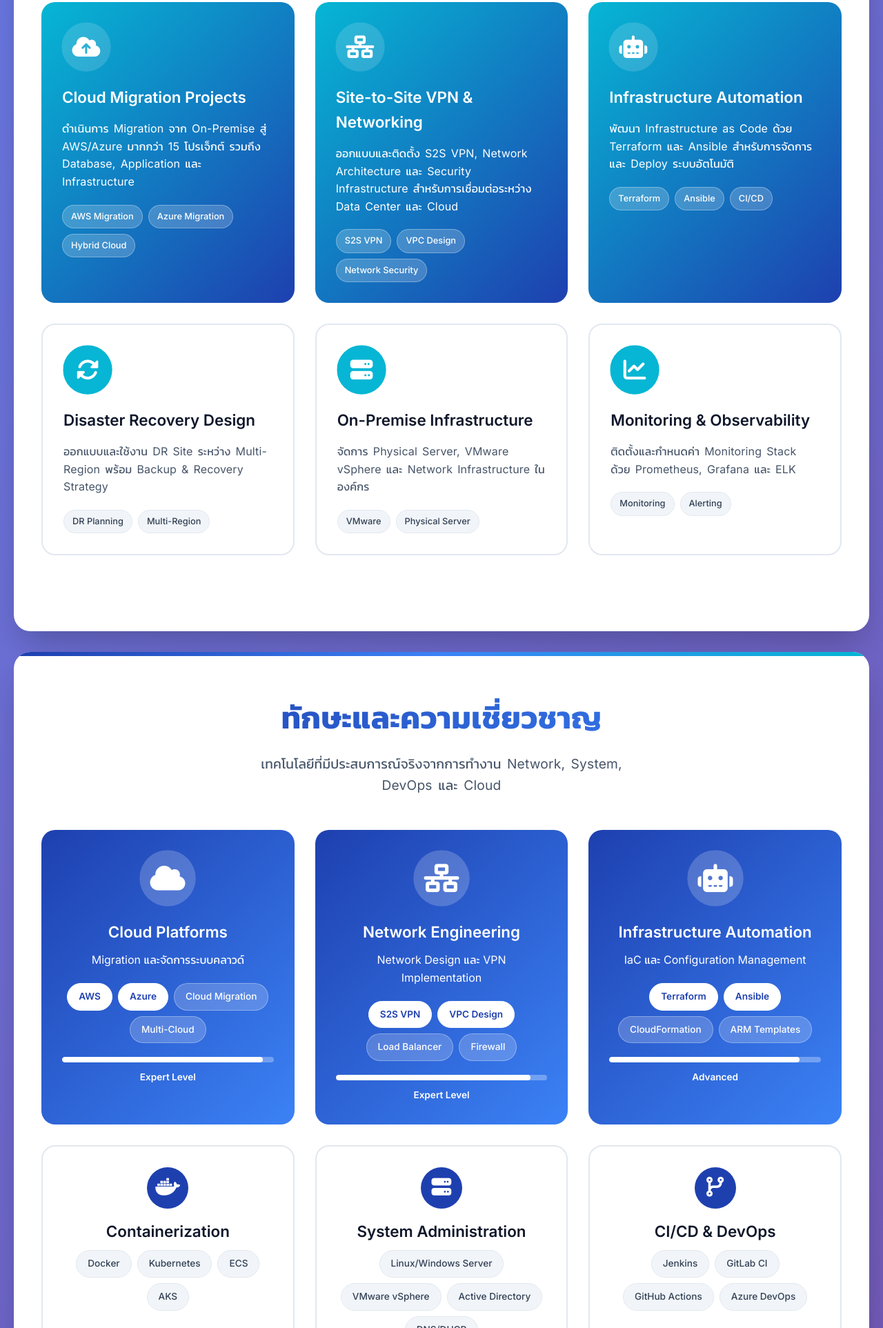
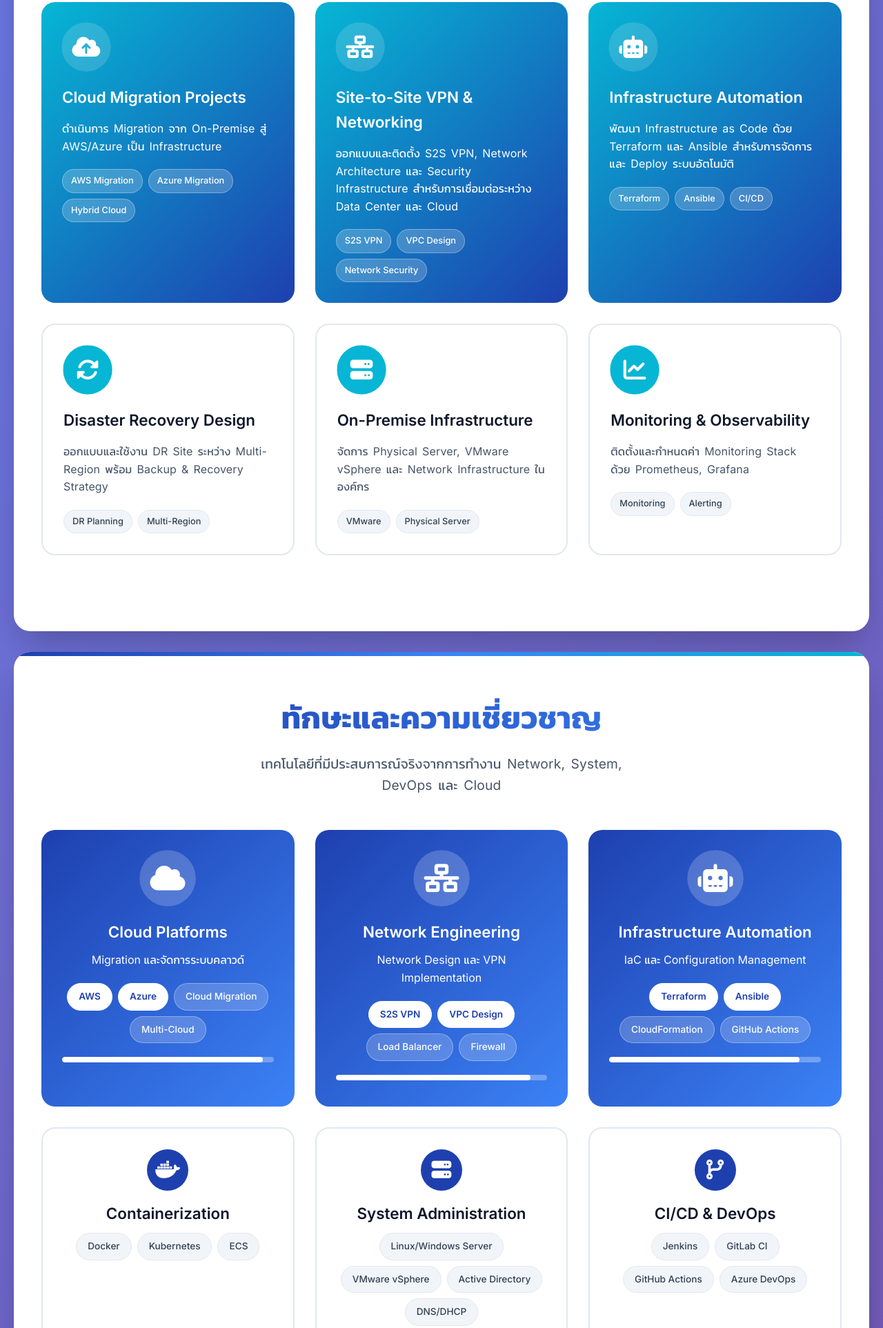
Before and after one commit to xkre8/Cloud-Engineer, a website: page index.html in a window 1280 px wide. Shown: the part 832-2757 px from the top of the page at 69% size. Drawn offline with Linux system fonts and the light colour scheme.

Commit message:
new design resume

```diff
--- a/index.html
+++ b/index.html
@@ -100,8 +100,7 @@ Key Skills: Infrastructure Design  Network Engineering  System Administration  D
                     </div>
                     <h3 class="project-title">Cloud Migration Projects</h3>
                     <p class="project-description thai-text">
-                        ดำเนินการ Migration จาก On-Premise สู่ AWS/Azure มากกว่า 15 โปรเจ็กต์
-                        รวมถึง Database, Application และ Infrastructure
+                        ดำเนินการ Migration จาก On-Premise สู่ AWS/Azure เป็น Infrastructure
                     </p>
                     <div class="project-tags">
                         <span class="tag">AWS Migration</span>
@@ -179,7 +178,7 @@ Key Skills: Infrastructure Design  Network Engineering  System Administration  D
                     <h3 class="project-title">Monitoring & Observability</h3>
                     <p class="project-description thai-text">
                         ติดตั้งและกำหนดค่า Monitoring Stack
-                        ด้วย Prometheus, Grafana และ ELK
+                        ด้วย Prometheus, Grafana
                     </p>
                     <div class="project-tags">
                         <span class="tag">Monitoring</span>
@@ -213,7 +212,7 @@ Key Skills: Infrastructure Design  Network Engineering  System Administration  D
                         <div class="level-bar">
                             <div class="level-fill" style="width: 95%"></div>
                         </div>
-                        <span class="level-text">Expert Level</span>
+                        <!-- <span class="level-text">Expert Level</span> -->
                     </div>
                 </div>
 
@@ -233,7 +232,7 @@ Key Skills: Infrastructure Design  Network Engineering  System Administration  D
                         <div class="level-bar">
                             <div class="level-fill" style="width: 92%"></div>
                         </div>
-                        <span class="level-text">Expert Level</span>
+                        <!-- <span class="level-text">Expert Level</span> -->
                     </div>
                 </div>
 
@@ -247,13 +246,13 @@ Key Skills: Infrastructure Design  Network Engineering  System Administration  D
                         <span class="skill-tag primary">Terraform</span>
                         <span class="skill-tag primary">Ansible</span>
                         <span class="skill-tag">CloudFormation</span>
-                        <span class="skill-tag">ARM Templates</span>
+                        <span class="skill-tag">GitHub Actions</span>
                     </div>
                     <div class="skill-level">
                         <div class="level-bar">
                             <div class="level-fill" style="width: 90%"></div>
                         </div>
-                        <span class="level-text">Advanced</span>
+                        <!-- <span class="level-text">Advanced</span> -->
                     </div>
                 </div>
 
@@ -266,7 +265,7 @@ Key Skills: Infrastructure Design  Network Engineering  System Administration  D
                         <span class="skill-tag">Docker</span>
                         <span class="skill-tag">Kubernetes</span>
                         <span class="skill-tag">ECS</span>
-                        <span class="skill-tag">AKS</span>
+                        <!-- <span class="skill-tag">AKS</span> -->
                     </div>
                 </div>
 
@@ -304,7 +303,7 @@ Key Skills: Infrastructure Design  Network Engineering  System Administration  D
                     <div class="skill-items">
                         <span class="skill-tag">Prometheus</span>
                         <span class="skill-tag">Grafana</span>
-                        <span class="skill-tag">ELK Stack</span>
+                        <!-- <span class="skill-tag">ELK Stack</span> -->
                         <span class="skill-tag">CloudWatch</span>
                     </div>
                 </div>
```
